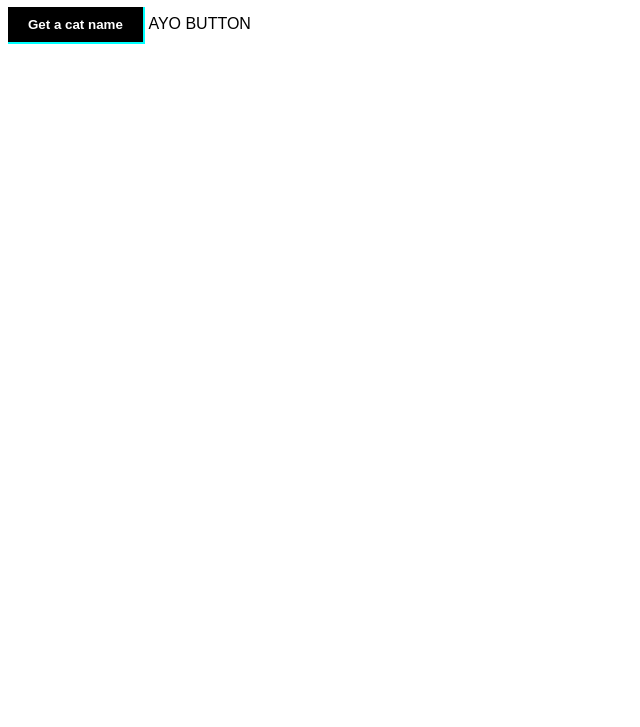
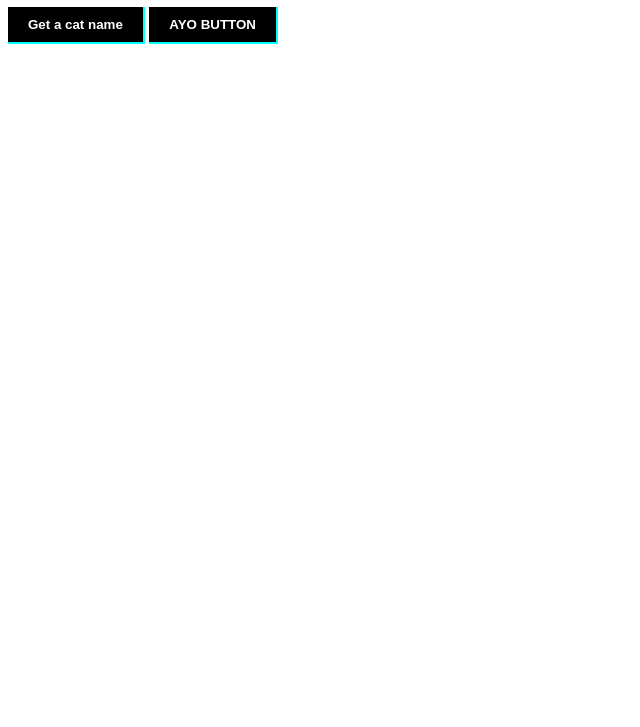
Before and after one commit to haydenchapman/deployDemo, a website: page public/index.html in a window 1280 px wide. Shown: the part 73-800 px from the top of the page, without its empty margins (0-640 px from the left). Drawn offline with nearby package versions, Linux system fonts and the light colour scheme.

Commit message:
fix btn2

```diff
--- a/public/index.html
+++ b/public/index.html
@@ -14,7 +14,7 @@
 
     <button>Get a cat name</button>
 
-    <btn2 name=btn2 id="button2">AYO BUTTON</btn2>
+    <button id="button2">AYO BUTTON</button>
 
     <script src="https://cdnjs.cloudflare.com/ajax/libs/axios/0.21.1/axios.min.js"></script>
 
```
